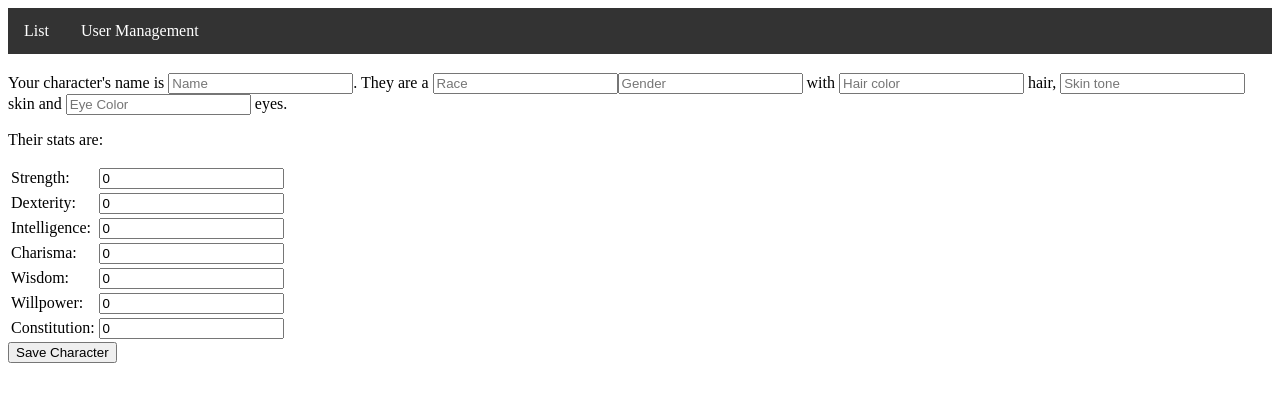
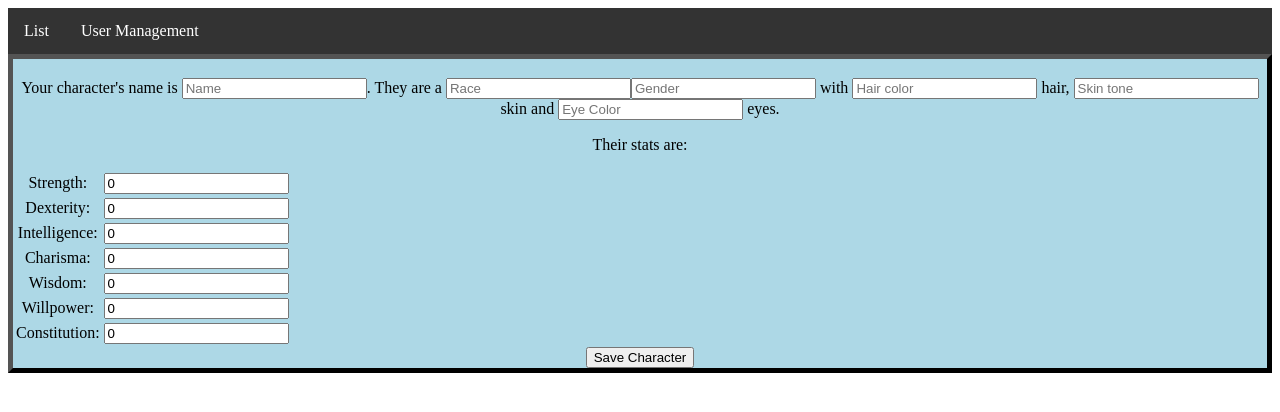
Before and after one commit to GormTheWyrm/Hackathon-character-creator-client, an Angular app: page /view in a window 1280 px wide. Shown: the top 412 px of the page. Built offline with nearby package versions, Linux system fonts and the light colour scheme.

Commit message:
styled character component and few changes to character.ts

```diff
--- a/src/app/character/character.component.css
+++ b/src/app/character/character.component.css
@@ -0,0 +1,5 @@
+.character {
+    border: 5px outset black;
+    background-color: lightblue;
+    text-align: center;
+}
--- a/src/app/character/character.component.html
+++ b/src/app/character/character.component.html
@@ -1,5 +1,6 @@
 <div>
-<h3>{{hero.name}}</h3>
+<div class="character">
+    <h3>{{hero.name}}</h3>
 <p>
     Your character's name is <input type="text" placeholder="Name" [(ngModel)]="hero.name">.
     They are a <input type="text" placeholder="Race" [(ngModel)]="hero.race">
@@ -70,8 +71,9 @@
         </td>
     </tr>
 </table>
-
 <button>Save Character</button>
+<br>
+</div>
 <!-- change styles dynamically when input to any of those inputs -->
 <!-- there is a way to change input width to be attribute name.length+x ...
     I'm thinking dynamically changing the width of inputs to be slightly larger than needed -->
```
